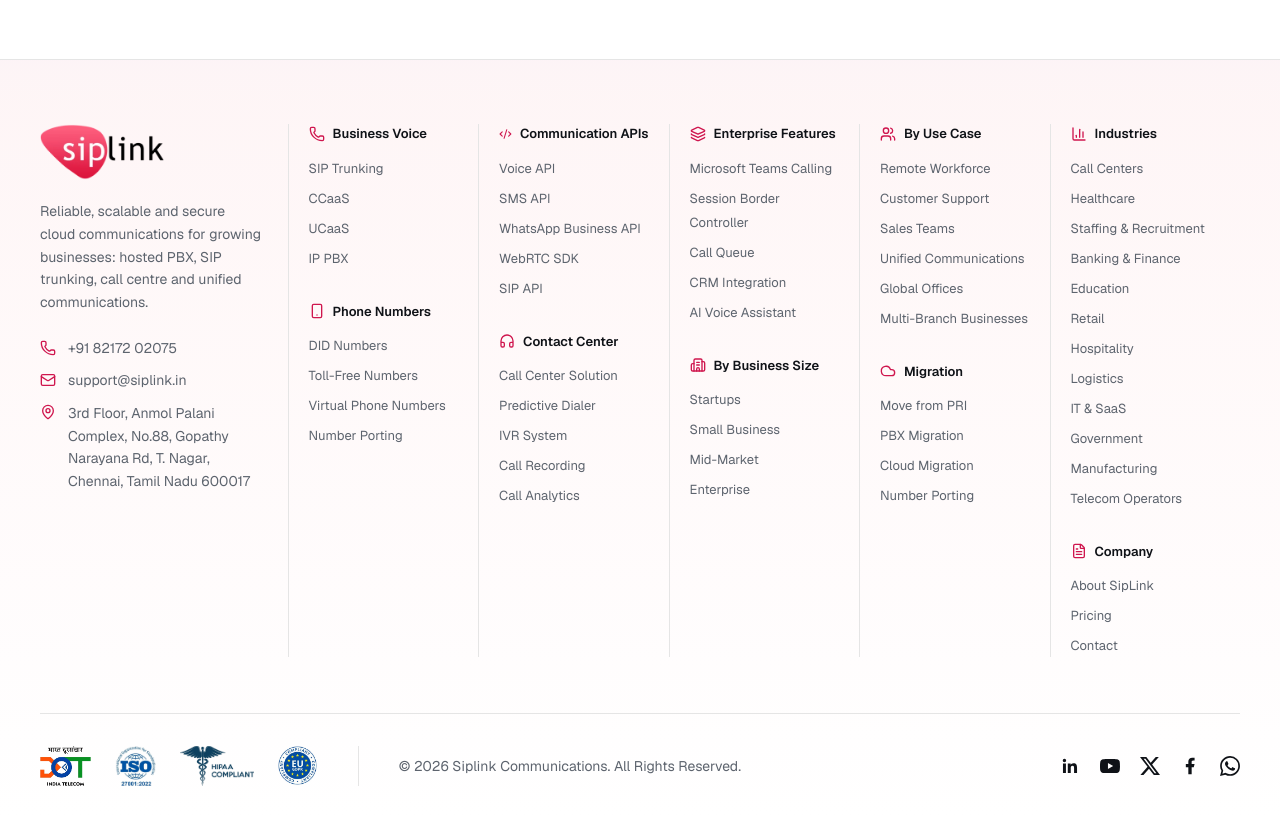
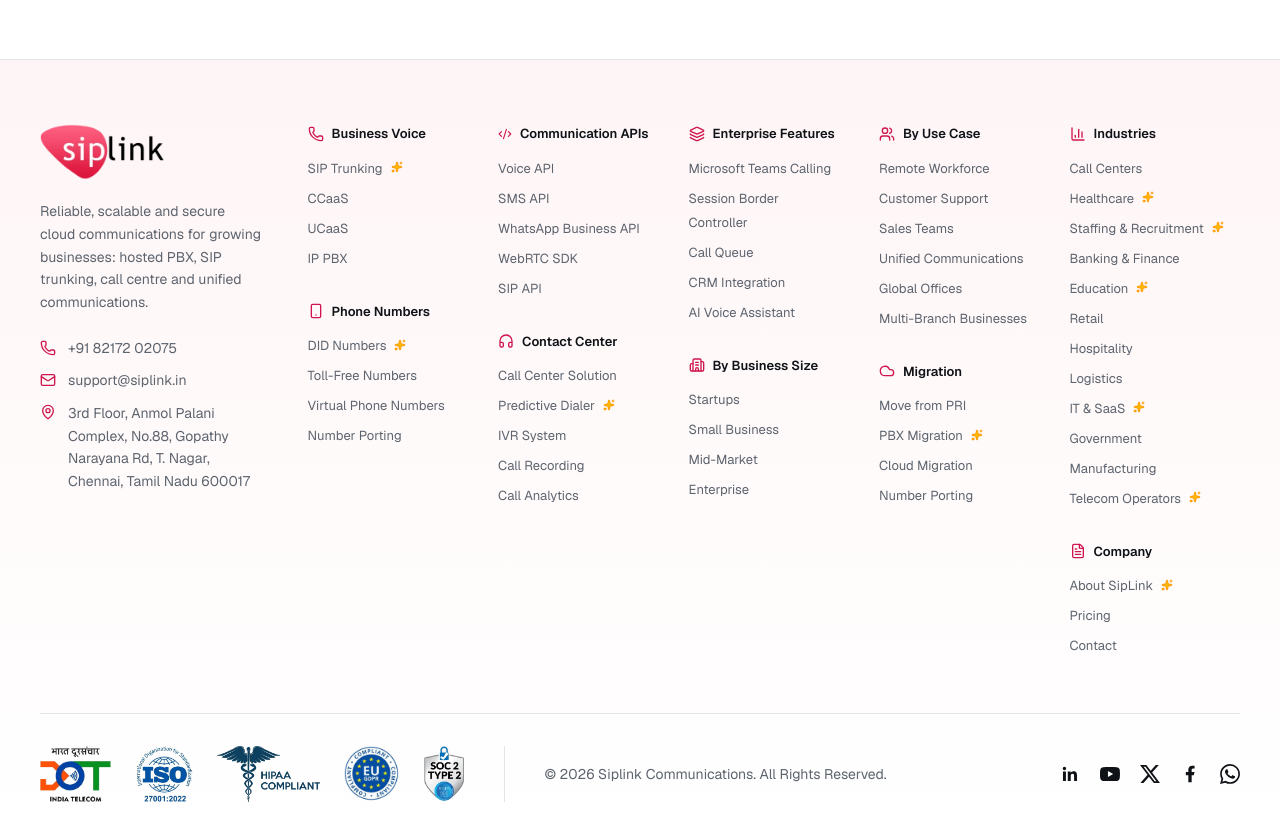
Before and after one commit to Dev-Syndicate/siplink-web, a Next.js app: page /pricing in a window 1280 px wide. Shown: the part 6180-7014 px from the top of the page. Built offline with nearby package versions, Linux system fonts and the light colour scheme.

Commit message:
Add TRAI and SOC 2 to trust strip, star key footer links
Trust strip is now four logos that animate on hover; footer gains the SOC 2 badge, larger badges, gold stars on key links, and no column dividers.

```diff
--- a/app/globals.css
+++ b/app/globals.css
@@ -2783,12 +2783,8 @@
 @layer components {
   /* ---------------------------------------------------------- trust strip
 
-     Each mark acts out its own claim, as a relay: one 10s loop shared by all
-     five, with each item playing in its own 2s slot (`--slot`, set per item
-     inline). One thing moves at a time, so the row stays calm. Every
-     keyframe below fits its action into the first ~20% of the loop and
-     rests for the remainder, which is what makes the slots line up.
-     Nothing runs with reduced motion. */
+     Each mark plays its effect once when its item (`.group`) is hovered, so
+     the row stays still until touched. Nothing runs with reduced motion. */
 
   /* HIPAA and DoT: a scan of light crosses the badge. The band is masked by
      the logo image itself (`--logo`, set inline), so it lights the logo's
@@ -2810,22 +2806,17 @@
   }
 
   @keyframes trust-shine {
-    0% {
+    from {
       opacity: 1;
       background-position: 100% 0;
     }
-    9% {
+    to {
       opacity: 1;
       background-position: 0 0;
     }
-    9.1%,
-    100% {
-      opacity: 0;
-      background-position: 0 0;
-    }
-  }
-
-  /* DoT: twice, each arc is born at the source and travels outward, the way
+  }
+
+  /* DoT: each arc is born at the source and travels outward, the way
      a signal leaves a tower. The origin is the tip of the logo's triangle;
      the per-arc stagger is `--wave-delay`. */
   @keyframes trust-broadcast {
@@ -2834,148 +2825,13 @@
       opacity: 1;
       transform: scale(1);
     }
-    1.5%,
-    8.5% {
+    15% {
       opacity: 0;
       transform: scale(0.7);
     }
-    5%,
-    7%,
-    12% {
+    60% {
       opacity: 1;
       transform: scale(1);
-    }
-  }
-
-  /* Network: the connection is established. The top node lights, the trunk
-     draws down from it, the branch grows out both ways from the junction,
-     then the two end nodes light; all hold, then let go. Lengths are the
-     Lucide path lengths in its 24-unit box: the trunk is 4, the branch
-     21.14. */
-  @keyframes trust-node-top {
-    0%,
-    20%,
-    100% {
-      fill-opacity: 0;
-    }
-    2.5%,
-    17% {
-      fill-opacity: 0.35;
-    }
-  }
-
-  @keyframes trust-node-end {
-    0%,
-    7%,
-    20%,
-    100% {
-      fill-opacity: 0;
-    }
-    9.5%,
-    17% {
-      fill-opacity: 0.35;
-    }
-  }
-
-  @keyframes trust-trunk {
-    0%,
-    1.5% {
-      stroke-dashoffset: -4;
-    }
-    4%,
-    100% {
-      stroke-dashoffset: 0;
-    }
-  }
-
-  @keyframes trust-branch {
-    0%,
-    4% {
-      stroke-dasharray: 0 10.57 0 30;
-    }
-    7%,
-    100% {
-      stroke-dasharray: 0 0 21.14 30;
-    }
-  }
-
-  /* Support: an incoming call. The headset rings twice and the badge sends
-     out a ripple with each ring. */
-  @keyframes trust-ring-buzz {
-    0%,
-    6%,
-    10%,
-    16%,
-    100% {
-      transform: rotate(0);
-    }
-    1%,
-    11% {
-      transform: rotate(-12deg);
-    }
-    2%,
-    12% {
-      transform: rotate(10deg);
-    }
-    3%,
-    13% {
-      transform: rotate(-10deg);
-    }
-    4%,
-    14% {
-      transform: rotate(8deg);
-    }
-    5%,
-    15% {
-      transform: rotate(-4deg);
-    }
-  }
-
-  @keyframes trust-ring-ripple {
-    0%,
-    10.01% {
-      box-shadow: 0 0 0 0 color-mix(in oklab, var(--primary) 35%, transparent);
-    }
-    10%,
-    20%,
-    100% {
-      box-shadow: 0 0 0 12px color-mix(in oklab, var(--primary) 0%, transparent);
-    }
-  }
-
-  /* Number porting: the number leaves one side and arrives on the other.
-     Each arrow exits past the icon's edge and re-enters from the far side. */
-  @keyframes trust-port-out {
-    0%,
-    7%,
-    100% {
-      opacity: 1;
-      transform: translateX(0);
-    }
-    3.15% {
-      opacity: 0;
-      transform: translateX(16px);
-    }
-    3.2% {
-      opacity: 0;
-      transform: translateX(-16px);
-    }
-  }
-
-  @keyframes trust-port-in {
-    0%,
-    7%,
-    100% {
-      opacity: 1;
-      transform: translateX(0);
-    }
-    3.15% {
-      opacity: 0;
-      transform: translateX(-16px);
-    }
-    3.2% {
-      opacity: 0;
-      transform: translateX(16px);
     }
   }
 
@@ -2983,70 +2839,14 @@
     transform-origin: 45% 53%;
   }
 
-  .trust-connect rect {
-    fill: currentColor;
-    fill-opacity: 0;
-  }
-
-  .trust-connect path:nth-child(5) {
-    stroke-dasharray: 4 4;
-  }
-
   @media (prefers-reduced-motion: no-preference) {
-    .trust-shine::after,
-    .trust-broadcast .trust-wave,
-    .trust-connect rect,
-    .trust-connect path,
-    .trust-ring,
-    .trust-ring svg,
-    .trust-port path {
-      animation-duration: 10s;
-      animation-timing-function: ease-in-out;
-      animation-iteration-count: infinite;
-      animation-delay: var(--slot, 0s);
-    }
-
-    .trust-shine::after {
-      animation-name: trust-shine;
-      animation-timing-function: ease-out;
-    }
-
-    .trust-broadcast .trust-wave {
-      animation-name: trust-broadcast;
-      animation-delay: calc(var(--slot, 0s) + var(--wave-delay, 0s));
-    }
-
-    .trust-connect rect {
-      animation-name: trust-node-end;
-    }
-
-    .trust-connect rect:nth-child(3) {
-      animation-name: trust-node-top;
-    }
-
-    .trust-connect path:nth-child(4) {
-      animation-name: trust-branch;
-    }
-
-    .trust-connect path:nth-child(5) {
-      animation-name: trust-trunk;
-    }
-
-    .trust-ring {
-      animation-name: trust-ring-ripple;
-      animation-timing-function: ease-out;
-    }
-
-    .trust-ring svg {
-      animation-name: trust-ring-buzz;
-    }
-
-    .trust-port path:nth-child(-n + 2) {
-      animation-name: trust-port-out;
-    }
-
-    .trust-port path:nth-child(n + 3) {
-      animation-name: trust-port-in;
+    .group:hover .trust-shine::after {
+      animation: trust-shine 1.6s ease-out;
+    }
+
+    .group:hover .trust-broadcast .trust-wave {
+      animation: trust-broadcast 1.6s ease-in-out;
+      animation-delay: var(--wave-delay, 0s);
     }
   }
 }
--- a/components/site/site-footer.tsx
+++ b/components/site/site-footer.tsx
@@ -12,6 +12,7 @@ import {
   MapPin,
   Phone,
   Smartphone,
+  Sparkles,
   Users,
   type LucideIcon,
 } from "lucide-react";
@@ -22,12 +23,14 @@ import dotLogo from "@/public/trust/dot-full.webp";
 import gdprLogo from "@/public/trust/gdpr.webp";
 import hipaaLogo from "@/public/trust/hipaa.webp";
 import isoLogo from "@/public/trust/iso.webp";
+import soc2Logo from "@/public/trust/soc2.webp";
 
 const complianceBadges = [
   { src: dotLogo, alt: "Department of Telecommunications, India Telecom" },
   { src: isoLogo, alt: "ISO/IEC 27001:2022" },
   { src: hipaaLogo, alt: "HIPAA compliant" },
   { src: gdprLogo, alt: "EU GDPR compliant" },
+  { src: soc2Logo, alt: "SOC 2 Type 2" },
 ];
 
 /**
@@ -44,6 +47,20 @@ const COLUMNS: string[][] = [
   ["By Use Case", "Migration"],
   ["Industries", "Company"],
 ];
+
+/** Links flagged with a small star, as the design marks them. */
+const STARRED = new Set([
+  "SIP Trunking",
+  "DID Numbers",
+  "Predictive Dialer",
+  "PBX Migration",
+  "Healthcare",
+  "Staffing & Recruitment",
+  "Education",
+  "IT & SaaS",
+  "Telecom Operators",
+  "About SipLink",
+]);
 
 /** One icon per group heading. */
 const ICONS: Record<string, LucideIcon> = {
@@ -87,6 +104,12 @@ function Group({ heading }: { heading: string }) {
               className="text-[13px] leading-snug text-muted-foreground transition-colors hover:text-primary"
             >
               {link.label}
+              {STARRED.has(link.label) ? (
+                <Sparkles
+                  className="ml-2 inline size-3 -translate-y-0.5 fill-amber-400 text-amber-500"
+                  aria-hidden
+                />
+              ) : null}
             </Link>
           </li>
         ))}
@@ -157,7 +180,7 @@ export function SiteFooter() {
             {COLUMNS.map((pair) => (
               <div
                 key={pair[0]}
-                className="space-y-8 lg:border-l lg:border-border lg:px-5 lg:last:pr-0"
+                className="space-y-8 lg:px-5 lg:last:pr-0"
               >
                 {pair.map((heading) => (
                   <Group key={heading} heading={heading} />
@@ -174,8 +197,8 @@ export function SiteFooter() {
                 <Image
                   src={badge.src}
                   alt={badge.alt}
-                  className="h-10 w-auto"
-                  sizes="96px"
+                  className="h-14 w-auto"
+                  sizes="160px"
                 />
               </li>
             ))}
@@ -183,7 +206,7 @@ export function SiteFooter() {
 
           <span
             aria-hidden
-            className="hidden h-10 w-px bg-border lg:mx-4 lg:block"
+            className="hidden h-14 w-px bg-border lg:mx-4 lg:block"
           />
 
           <p className="text-sm text-muted-foreground">
```
Also changed, not shown: components/site/trust-strip.tsx (+18 -38 lines), public/trust/soc2.webp (added), public/trust/trai.webp (added).
